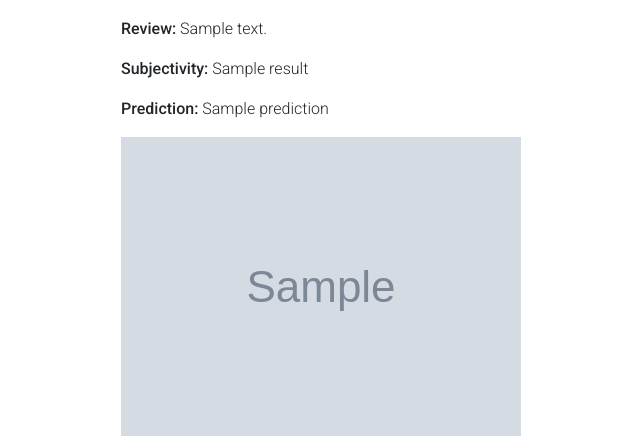
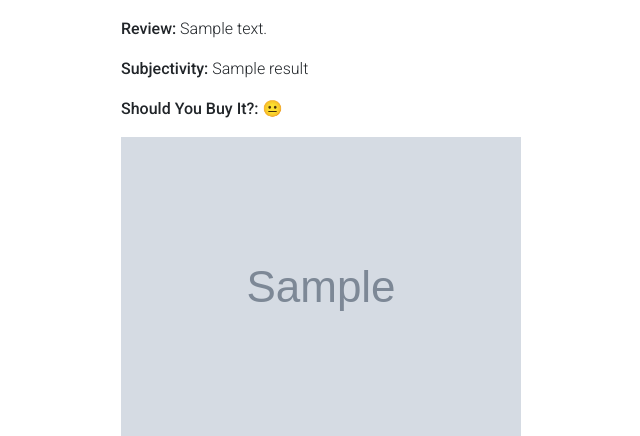
Before and after one commit to kjj1998/CZ4034-IR-Project, a Flask app: template templates/search.html in a window 1280 px wide. Shown: the part 233-669 px from the top of the page, without its empty margins (79-719 px from the left). Run offline with Flask 2, Linux system fonts and the light colour scheme; the template is opened without the code that fills it: most values are stand-ins (such as "Sample title", 1, 10 or a date in 2020); grey boxes marked "Sample" are stand-in pictures; some libraries are stand-ins or nearby versions.

Commit message:
added emojis

```diff
--- a/requirements.txt
+++ b/requirements.txt
@@ -7,3 +7,4 @@ sentence-transformers==2.2.2
 Pillow==9.4.0
 requests==2.28.2
 wheel==0.38.4
+tqdm==4.65.0
--- a/templates/search.html
+++ b/templates/search.html
@@ -69,7 +69,14 @@
             <p><strong>Description:</strong> {{i.information}}</p>
             <p><strong>Review:</strong> {{i.review}}</p>
             <p><strong>Subjectivity:</strong> {{i.subjectivity}}</p>
-            <p><strong>Prediction:</strong> {{i.prediction}}</p>
+            {# <p><strong>Prediction:</strong> {{i.prediction}}</p> #}
+            {% if i.prediction == "Positive" %}
+                <p><strong>Should You Buy It?:</strong> &#128077;</p>
+            {% elif i.prediction == "Negative" %}
+                <p><strong>Should You Buy It?:</strong> &#128078;</p>
+            {% else %}
+                <p><strong>Should You Buy It?:</strong> &#128528;</p>
+            {% endif %}
             <img src={{i.amazon_image_url}}>
             <hr/>
         {%endfor%}
```
Also changed, not shown: __init__.py (added), clients/__init__.py (added).
